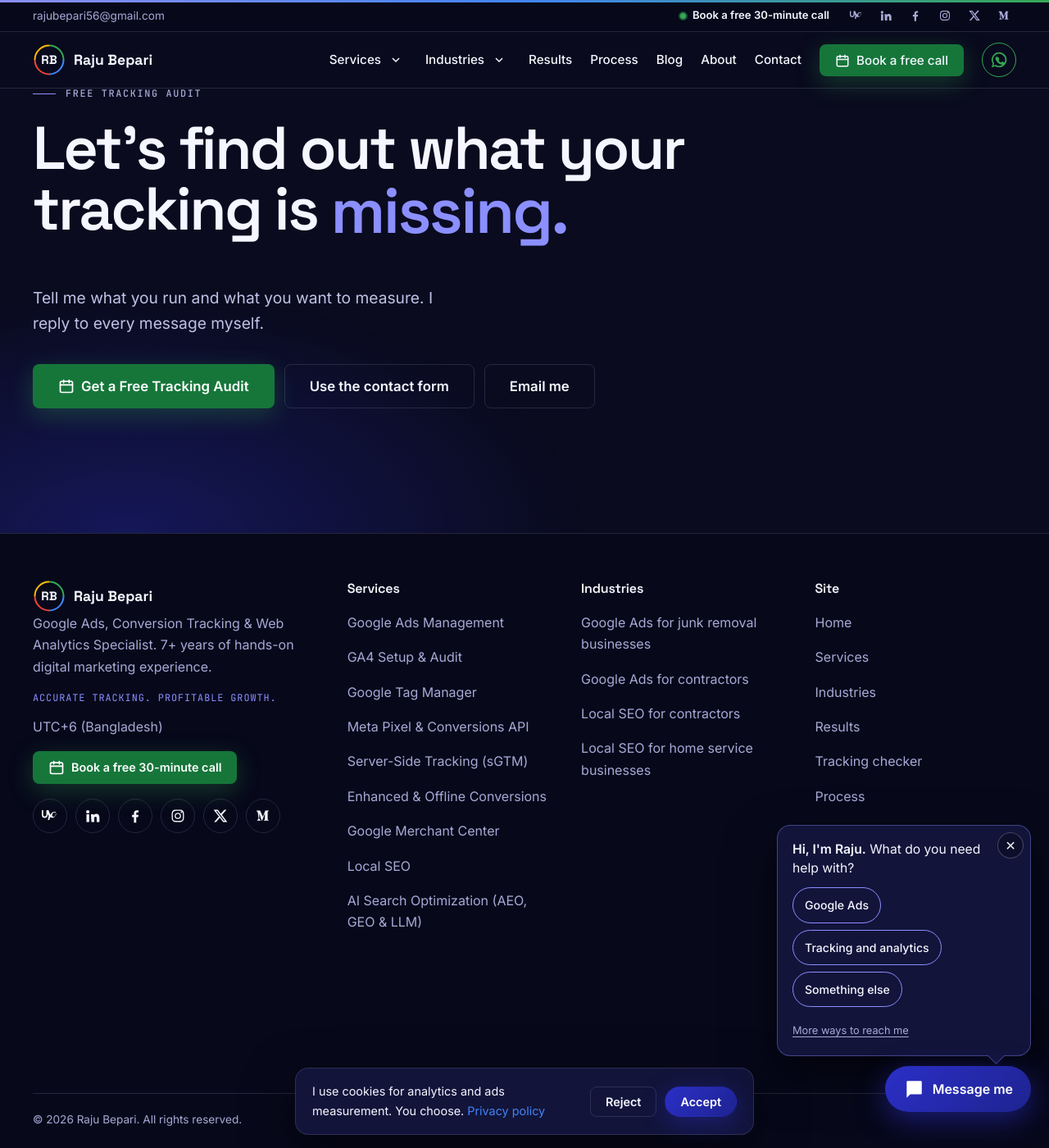
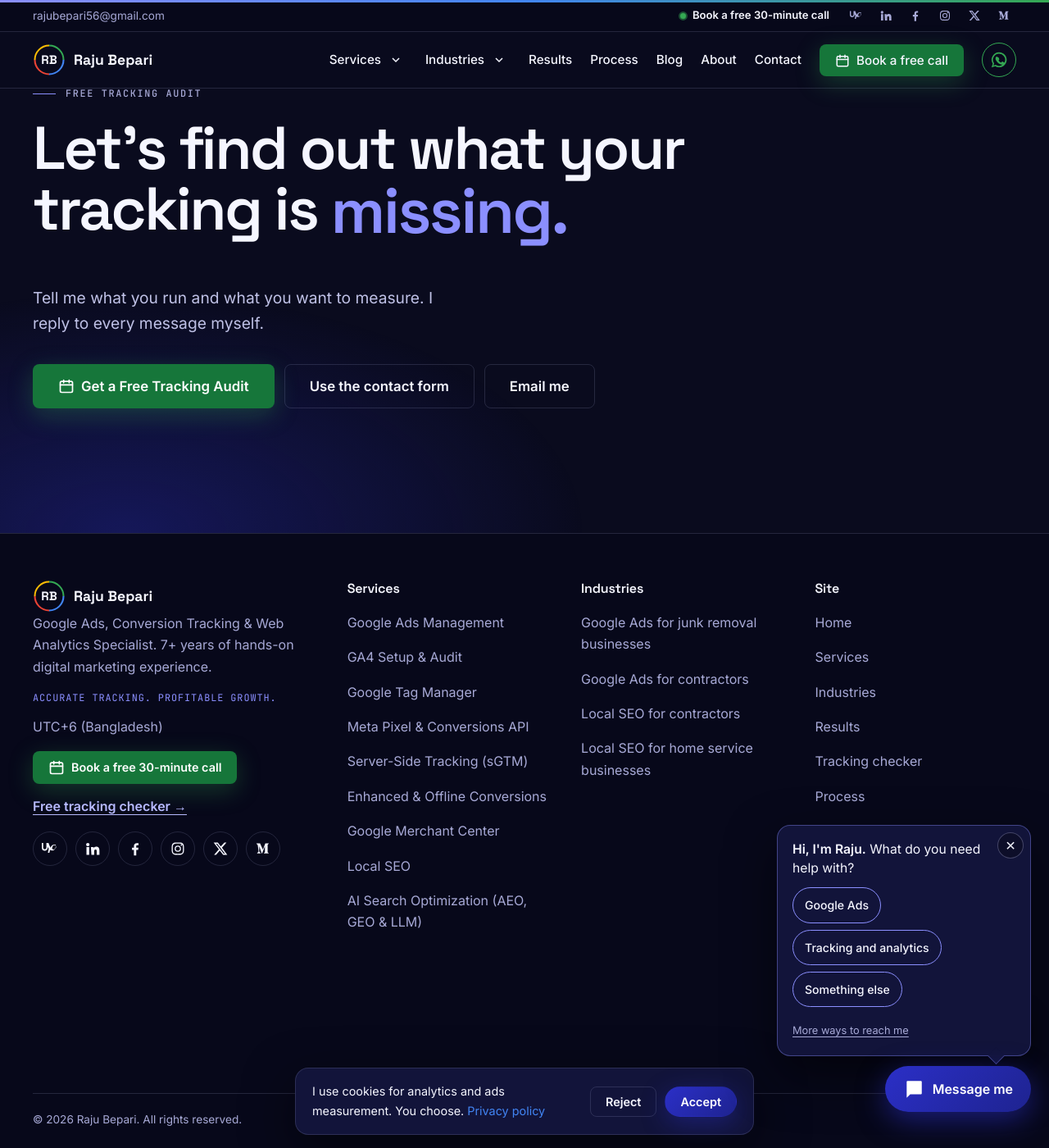
Before and after one commit to rajubepari56/new, a Jekyll site: the page built from index.html, in a window 1280 px wide and 1400 px high, scrolled down 14951 px. Shown: the whole window at 82% size. Built offline with Jekyll 4.4.1, drawn with Linux system fonts in a browser that asks for light colours.

Commit message:
Footer: prominent Free tracking checker link
Co-Authored-By: Claude Sonnet 5.5 <noreply@anthropic.com>
Claude-Session: https://claude.ai/code/session_016WDrj8vpgep71jLvm3mnh4

```diff
--- a/_includes/footer.html
+++ b/_includes/footer.html
@@ -5,7 +5,9 @@
       <p class="muted">{{ site.tagline }}. {{ site.data.settings.experience }} of hands-on digital marketing experience.</p>
       <p class="mono footer__slogan">Accurate Tracking. Profitable Growth.</p>
       <p class="muted">{{ site.data.settings.timezone }}</p>
-      <div class="footer__cta">{% include audit-cta.html class="btn btn--wa btn--sm" label="Book a free 30-minute call" loc="footer" %}</div>
+      <div class="footer__cta">{% include audit-cta.html class="btn btn--wa btn--sm" label="Book a free 30-minute call" loc="footer" %}
+      <a class="footer__check" href="/tracking-checker/" data-event="cta_click" data-cta-text="Free tracking checker" data-link-location="footer">Free tracking checker <span aria-hidden="true">&rarr;</span></a>
+    </div>
       <ul class="socials" aria-label="Social profiles">
         {% for s in site.data.settings.socials %}<li><a href="{{ s[1] }}" target="_blank" rel="noopener me" data-event="{% if s[0] == 'upwork' %}upwork_click{% else %}social_click{% endif %}" data-platform="{{ s[0] }}" data-link-location="footer" aria-label="{{ s[0] | capitalize }}">{% assign pn = s[0] %}{% include icon-social.html name=pn %}</a></li>{% endfor %}
       </ul>
--- a/assets/css/luxury.css
+++ b/assets/css/luxury.css
@@ -54,3 +54,5 @@
 .tcr__err{border:1px solid rgba(234,67,53,.45);border-radius:12px;padding:20px;display:grid;gap:12px;justify-items:start}
 .tcr__load{display:flex;align-items:center;gap:12px;color:#CFD1F0}.tcr__load i{width:18px;height:18px;border-radius:50%;border:2px solid rgba(139,143,255,.3);border-top-color:#8B8FFF;animation:tcspin .8s linear infinite}
 @keyframes tcspin{to{transform:rotate(360deg)}}
+.footer__cta{display:flex;flex-wrap:wrap;gap:14px 22px;align-items:center}
+.footer__check{font-weight:600;color:#B7BAFF;text-decoration:underline;text-underline-offset:4px}.footer__check:hover{color:#fff}
```
